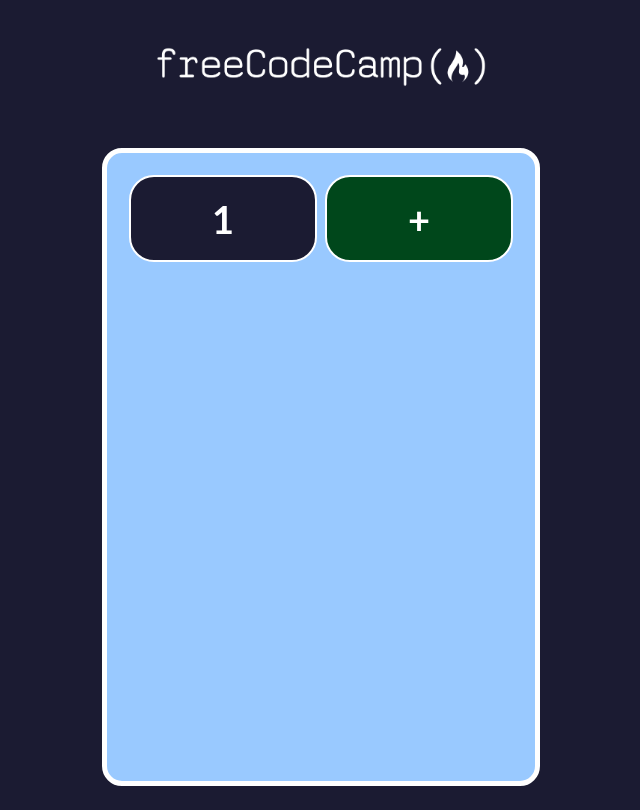
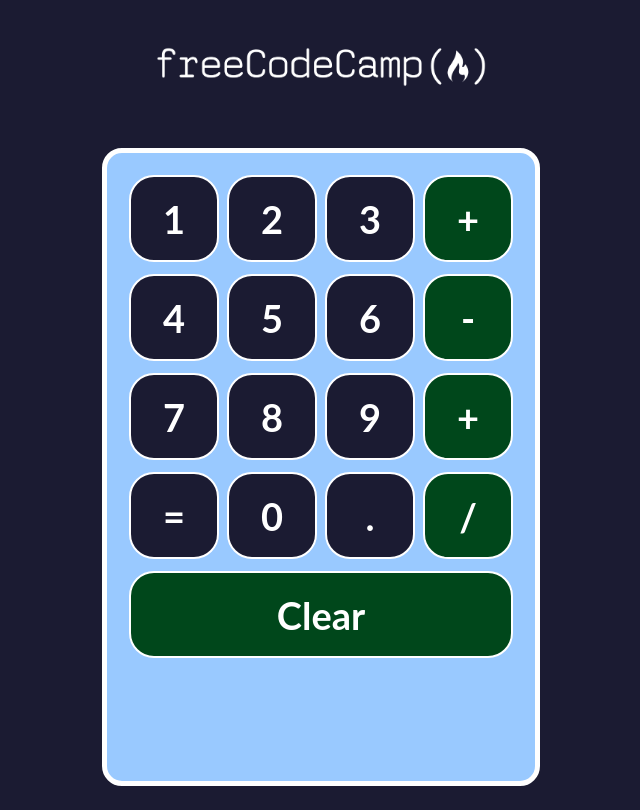
Before and after one commit to Jonatandb/proyectos-curso-react-freecodecamp-03-2022, a React (Create React App) app in the folder 03-calculadora/: page / in a window 1280 px wide. Shown: the whole page, without its empty margins (319-959 px from the left). Built offline with nearby package versions, Linux system fonts and the light colour scheme.

Commit message:
Adding of extra buttons Adding of extra button styles

```diff
--- a/03-calculadora/src/App.js
+++ b/03-calculadora/src/App.js
@@ -10,12 +10,31 @@
       <div className='contenedor-calculadora'>
         <div className='fila'>
           <Boton>1</Boton>
+          <Boton>2</Boton>
+          <Boton>3</Boton>
           <Boton>+</Boton>
         </div>
-        <div className='fila'></div>
-        <div className='fila'></div>
-        <div className='fila'></div>
-        <div className='fila'></div>
+        <div className='fila'>
+          <Boton>4</Boton>
+          <Boton>5</Boton>
+          <Boton>6</Boton>
+          <Boton>-</Boton>
+        </div>
+        <div className='fila'>
+          <Boton>7</Boton>
+          <Boton>8</Boton>
+          <Boton>9</Boton>
+          <Boton>+</Boton>
+        </div>
+        <div className='fila'>
+          <Boton>=</Boton>
+          <Boton>0</Boton>
+          <Boton>.</Boton>
+          <Boton>/</Boton>
+        </div>
+        <div className='fila'>
+          <Boton>Clear</Boton>
+        </div>
       </div>
     </div>
   )
--- a/03-calculadora/src/components/Boton/Boton.css
+++ b/03-calculadora/src/components/Boton/Boton.css
@@ -15,6 +15,14 @@
   user-select: none;
 }
 
+.boton-contenedor:hover {
+  background-color: #5a01a7;
+}
+
 .operador {
   background-color: #00471b;
 }
+
+.operador:hover {
+  background-color: #ff6600;
+}
```
